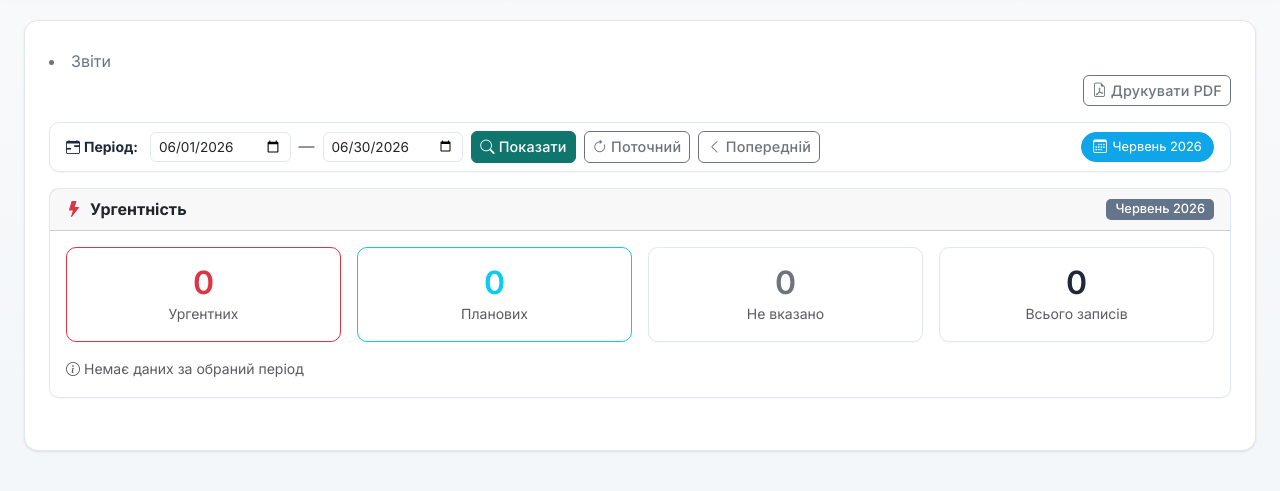
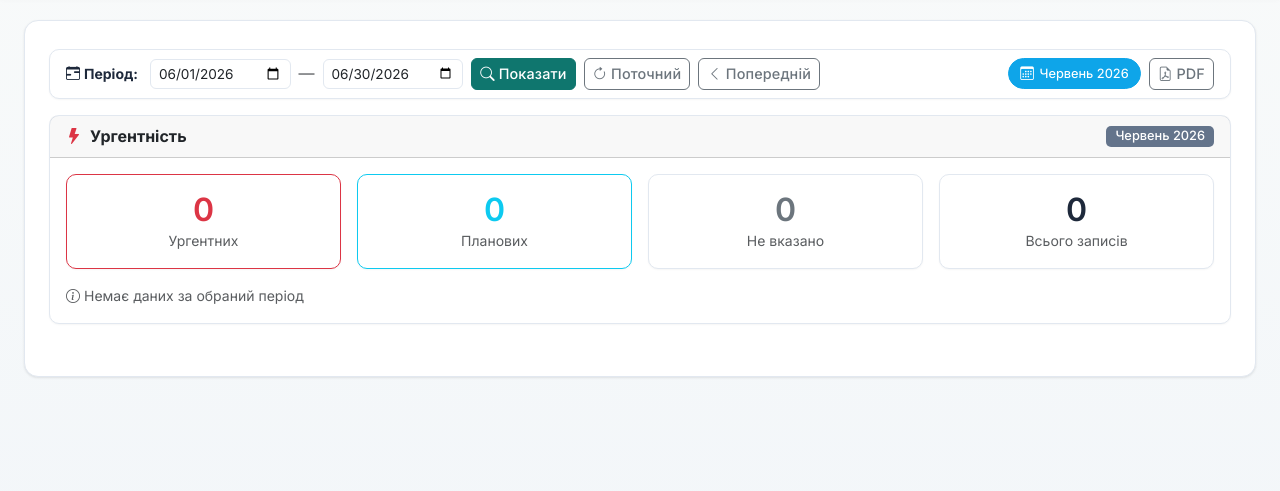
Before and after one commit to Mendela-A/Med-Data, a Flask app: page /admin/reports/urgency-page in a window 1280 px wide. Shown: the part 48-539 px from the top of the page. Run offline with Flask 3, Linux system fonts and the light colour scheme; the visitor is signed in with stand-in values (Sample User, id 1); data that the repository does not hold is empty; some libraries are stand-ins or nearby versions.

Commit message:
fix(reports): прибрати breadcrumb, PDF-кнопку перенести у рядок фільтра
Co-Authored-By: Claude Sonnet 4.6 <noreply@anthropic.com>

```diff
--- a/templates/report_urgency.html
+++ b/templates/report_urgency.html
@@ -2,22 +2,13 @@
 
 {% block title %}Ургентність - Сервіс виписок{% endblock %}
 
-{% block breadcrumbs %}
-<li class="breadcrumb-item active">Звіти</li>
-{% endblock %}
+{% block breadcrumbs %}{% endblock %}
 
 {% block container_class %}container-fluid px-4{% endblock %}
 
 {% block content %}
 {% set urg_known = urgency_urgent + urgency_planned %}
 {% set urg_total = urgency_urgent + urgency_planned + urgency_unset %}
-
-<div class="d-flex justify-content-end mb-3 no-print">
-  <a class="btn btn-outline-secondary btn-sm"
-     href="{{ url_for('admin.report_urgency', from_date=from_date.isoformat(), to_date=to_date.isoformat()) }}">
-    <i class="bi bi-file-earmark-pdf me-1"></i>Друкувати PDF
-  </a>
-</div>
 
 <!-- Date Range Filter -->
 <div class="card mb-3 no-print">
@@ -40,8 +31,12 @@
       <button type="button" class="btn btn-outline-secondary btn-sm" id="prevMonthBtn" title="Попередній місяць">
         <i class="bi bi-chevron-left me-1"></i>Попередній
       </button>
-      <div class="ms-auto">
+      <div class="ms-auto d-flex align-items-center gap-2">
         <span class="stat-pill stat-pill-info"><i class="bi bi-calendar3"></i>{{ period_label }}</span>
+        <a class="btn btn-outline-secondary btn-sm"
+           href="{{ url_for('admin.report_urgency', from_date=from_date.isoformat(), to_date=to_date.isoformat()) }}">
+          <i class="bi bi-file-earmark-pdf me-1"></i>PDF
+        </a>
       </div>
     </form>
   </div>
```
Also changed, not shown: templates/report_submission.html (+6 -11 lines).
